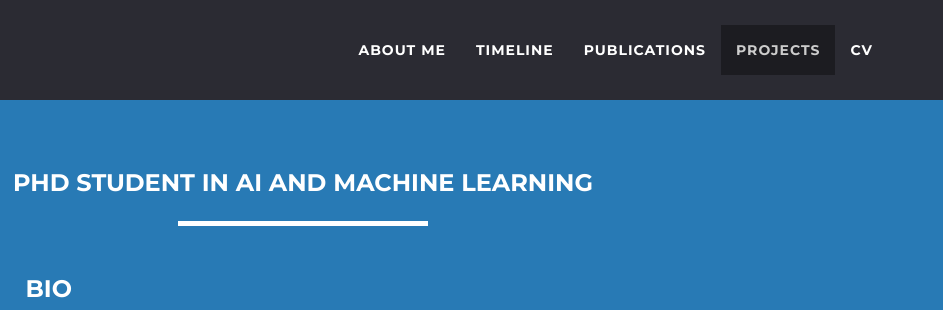
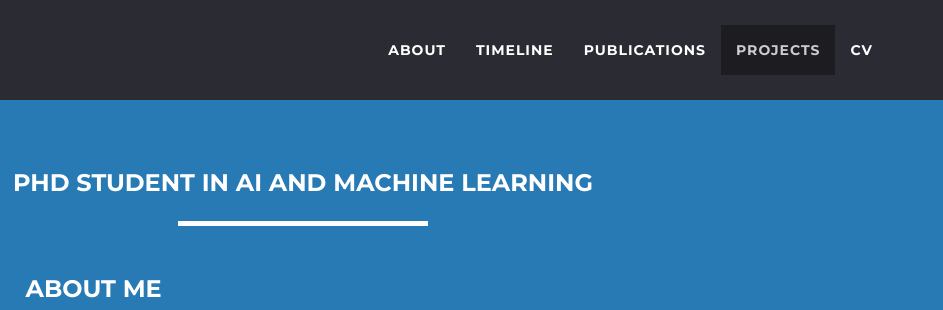
Before and after one commit to crazydonkey200/crazydonkey200.github.io, a plain HTML site: page index.html in a window 1280 px wide. Shown: the top 310 px of the page, 337-1280 px from the left. Drawn offline with nearby package versions, Linux system fonts and the light colour scheme; files whose address does not match are found by name.

Commit message:
Change to "about me".

```diff
--- a/index.html
+++ b/index.html
@@ -55,7 +55,7 @@
                       <a href="#page-top"></a>
                     </li>
                     <li class="page-scroll">
-                      <a href="#cv">About me</a>
+                      <a href="#cv">About</a>
                     </li>
                     <li class="page-scroll">
                       <a href="#news">Timeline</a>
@@ -94,7 +94,7 @@
                     <img src="img/chen_liang.png" alt="portrait" class="img-responsive img-rounded">
                 </div>
                 <div class="col-sm-8 text-left">
-                  <h3>Bio</h3>
+                  <h3>About me</h3>
                   <p> Hi, I am a PhD student in Northwestern University working on AI and Machine Learning. My research focuses on <b>integrating machine learning models with symbolic modules</b> and the applications in <b>natural language understanding</b>. Specifically I work on machine learning models that can induce latent structures from weak supervision such as question-answer pairs or reward signal, for example, structured prediction with latent variables and reinforcement learning.
                   </p>
                   <hr>
```
